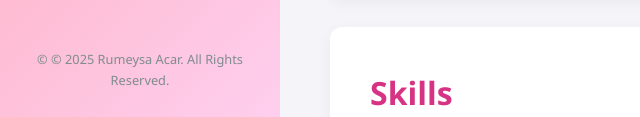
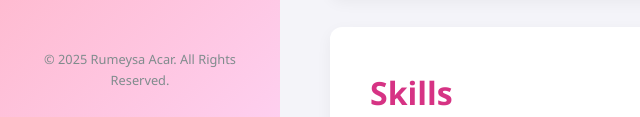
Before and after one commit to rumeysacar35/Personal-Portfolio, a plain HTML site: page index.html in a window 1280 px wide. Shown: the part 680-797 px from the top of the page, 0-640 px from the left. Drawn offline with Linux system fonts and the light colour scheme.

Commit message:
Update index.html

```diff
--- a/index.html
+++ b/index.html
@@ -29,7 +29,7 @@
             </nav>
 
             <div class="sidebar-footer">
-                <p>&copy; © 2025 Rumeysa Acar. All Rights Reserved.</p>
+                <p>© 2025 Rumeysa Acar. All Rights Reserved.</p>
             </div>
         </aside>
 
@@ -92,4 +92,5 @@
     </div>
 
 </body>
+
 </html>
```
